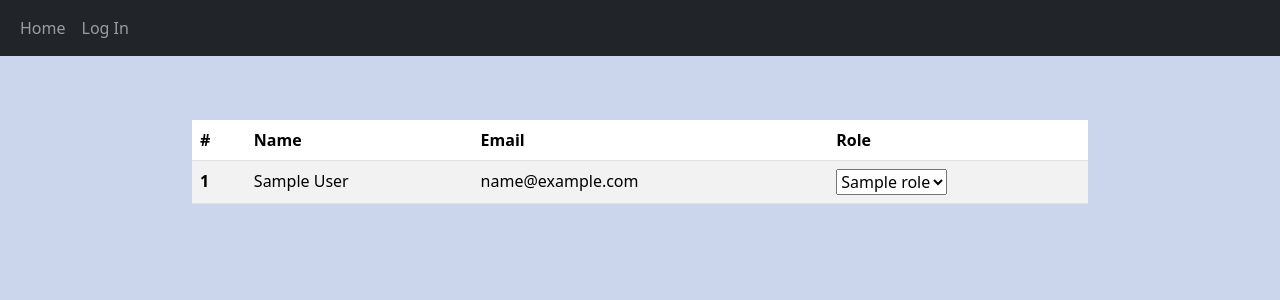
After one commit to EduardSchodl/web-semestralni_prace, a PHP site: template src/Views/UsersListView.twig in a window 1280 px wide. The commit adds this page. Shown: the top 300 px of the page. Run offline with PHP 8.4, Linux system fonts and the light colour scheme; the template is opened without the code that fills it: most values are stand-ins (such as "Sample title", 1, 10 or a date in 2020); some libraries are stand-ins or nearby versions.

Commit message:
users list, privileges

```diff
--- a/src/Controllers/HomeController.php
+++ b/src/Controllers/HomeController.php
@@ -3,7 +3,7 @@
 
     class HomeController extends BaseController
     {
-        function index(){
-            $this->render("HomeView.twig");
+        function index($data = []){
+            $this->render("HomeView.twig", ["title" => $data["title"]]);
         }
     }
--- a/src/Controllers/ProfileController.php
+++ b/src/Controllers/ProfileController.php
@@ -7,6 +7,11 @@
 
     class ProfileController extends BaseController {
         function index($data = []){
+            if(!isset($_SESSION["user"])){
+                echo "Nejste přihlášen";
+                exit;
+            }
+
             $this->render("ProfileView.twig", ["title" => $data["title"]]);
         }
     }
--- a/src/Views/BaseView.twig
+++ b/src/Views/BaseView.twig
@@ -4,11 +4,11 @@
         <meta charset="UTF-8">
         <meta http-equiv="X-UA-Compatible" content="IE=edge">
         <meta name="viewport" content="width=device-width, initial-scale=1.0">
+        <link href="https://cdn.jsdelivr.net/npm/bootstrap@5.3.3/dist/css/bootstrap.min.css" rel="stylesheet" integrity="sha384-QWTKZyjpPEjISv5WaRU9OFeRpok6YctnYmDr5pNlyT2bRjXh0JMhjY6hW+ALEwIH" crossorigin="anonymous">
+        <script src="https://code.jquery.com/jquery-3.5.1.min.js"></script>
+        <script src="https://cdn.jsdelivr.net/npm/bootstrap@5.3.3/dist/js/bootstrap.bundle.min.js"></script>
         <link rel="stylesheet" href="/web-semestralni_prace/src/css/base.css">
         <link rel="stylesheet" href="/web-semestralni_prace/src/css/auth.css">
-        <link href="https://cdn.jsdelivr.net/npm/bootstrap@5.3.3/dist/css/bootstrap.min.css" rel="stylesheet" integrity="sha384-QWTKZyjpPEjISv5WaRU9OFeRpok6YctnYmDr5pNlyT2bRjXh0JMhjY6hW+ALEwIH" crossorigin="anonymous">
-        <script src="https://code.jquery.com/jquery-3.5.1.slim.min.js"></script>
-        <script src="https://cdn.jsdelivr.net/npm/bootstrap@5.3.3/dist/js/bootstrap.bundle.min.js"></script>
         <title>{% block title %}My Application{% endblock %}</title>
         <base href="http://localhost/web-semestralni_prace/src/">
     </head>
@@ -19,10 +19,13 @@
                     <a class="nav-item nav-link {% if current_path == '/' %}active{% endif %}" href="">Home</a>
                     {% if not app.user %}
                         {% if current_path != '/login' and current_path != '/register' %}
-                            <a class="nav-item nav-link" href="login">Log In</a>
+                            <a class="nav-item nav-link {% if current_path == '/login' or current_path == '/register' %}active{% endif %}" href="login">Log In</a>
                         {% endif %}
                     {% else %}
-                        <a class="nav-item nav-link" href="profile">Profile</a>
+                        <a class="nav-item nav-link {% if current_path == '/profile' %}active{% endif %}" href="profile">Profile</a>
+                        {% if app.user.role_id <= 2 %}
+                            <a class="nav-item nav-link {% if current_path == '/users' %}active{% endif %}" href="users">Users list</a>
+                        {% endif %}
                         <a class="nav-item nav-link" href="logout">Log Out</a>
                     {% endif %}
                 </div>
--- a/src/Views/HomeView.twig
+++ b/src/Views/HomeView.twig
@@ -1,5 +1,5 @@
 {% extends "BaseView.twig" %}
 
-{% block title %} Home Page {% endblock %}
+{% block title %} {{ title }} {% endblock %}
 
 {% block content %} <h1>Hello, {{ name }}</h1> {% endblock %}
--- /dev/null
+++ b/src/Views/UsersListView.twig
@@ -0,0 +1,36 @@
+{% extends "BaseView.twig" %}
+
+{% block title %} {{ title }} {% endblock %}
+
+{% block content %}
+    <table class="table table-striped table-hover">
+        <thead>
+        <tr>
+            <th scope="col">#</th>
+            <th scope="col">Name</th>
+            <th scope="col">Email</th>
+            <th scope="col">Role</th>
+        </tr>
+        </thead>
+        <tbody>
+            {% for user in users %}
+                <tr>
+                    <th scope="row">{{ loop.index }}</th>
+                    <td>{{ user["first_name"] }} {{ user["last_name"] }}</td>
+                    <td>{{ user["email"] }}</td>
+                    {% if app.user.role_id >= user["role_id"] %}
+                        <td>{{ user["role_name"] }}</td>
+                    {% else %}
+                        <td>
+                            <select name="roles" id="roles">
+                                {% for role in roles %}
+                                    <option value="{{ role.name }}">{{ role.name }}</option>
+                                {% endfor %}
+                            </select>
+                        </td>
+                    {% endif %}
+                </tr>
+            {% endfor %}
+        </tbody>
+    </table>
+{% endblock %}
--- a/src/css/base.css
+++ b/src/css/base.css
@@ -5,3 +5,8 @@
 .label-text{
     font-weight: bold;
 }
+
+.table{
+    width: 70%;
+    margin: 5vw auto auto;
+}
```
Also changed, not shown: src/Controllers/UsersListController.php (added, +23 -0 lines), src/Models/RolesModel.php (added, +18 -0 lines), src/Models/UserModel.php (+3 -4 lines), src/settings.inc.php (+9 -0 lines).
